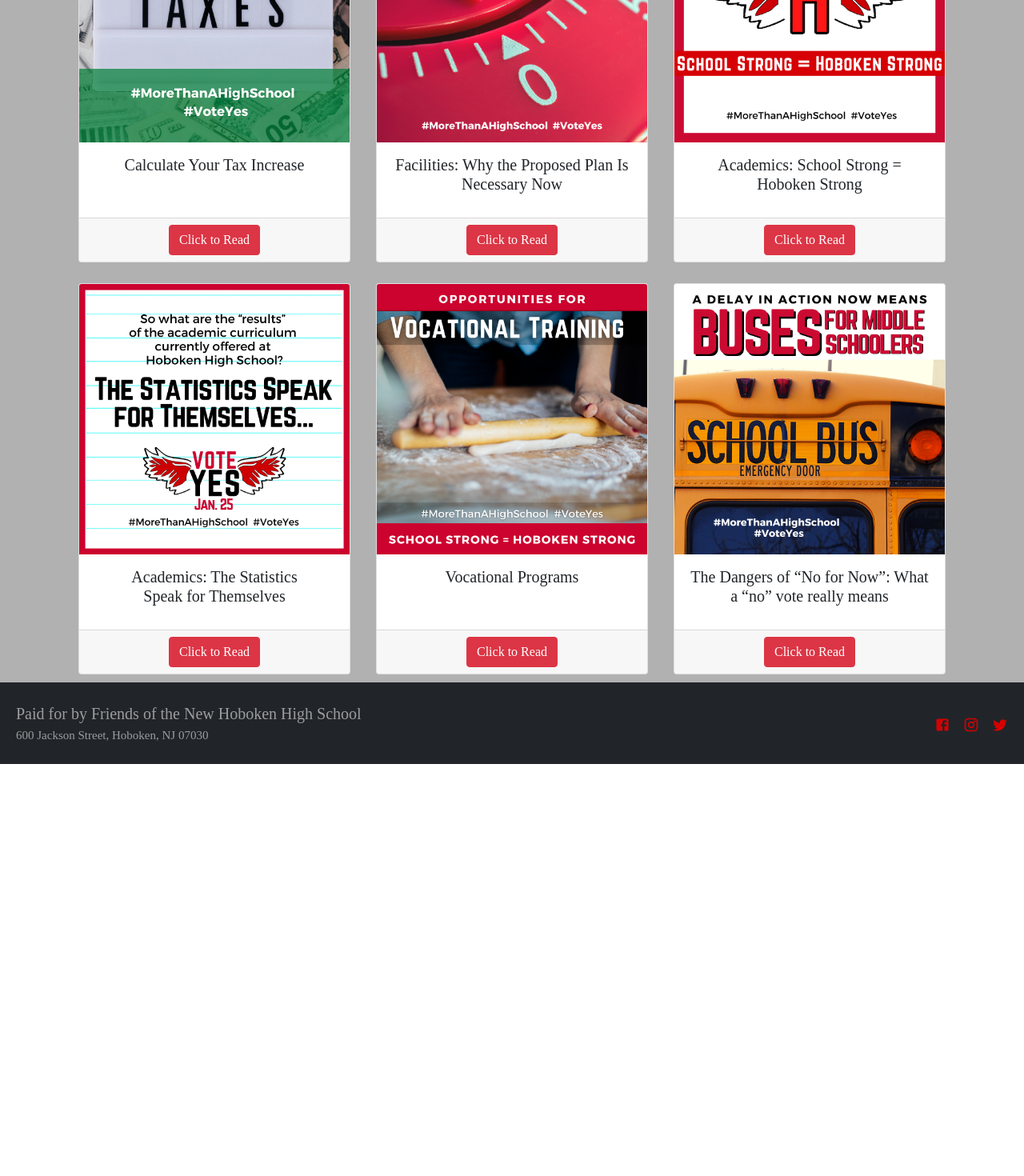
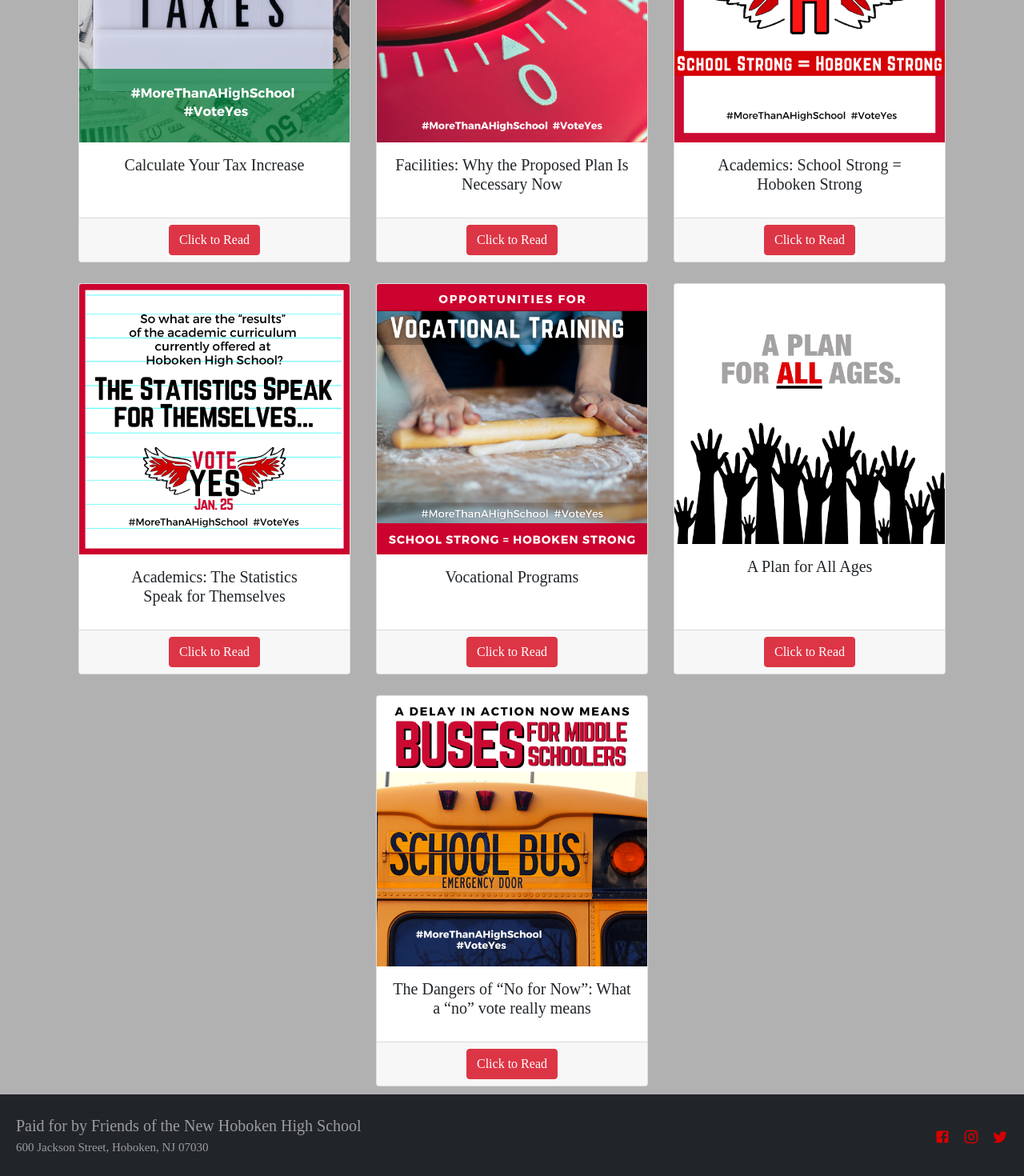
Before and after one commit to elenirotsides/morethanahighschool, a Next.js app: page /key-facts in a window 1280 px wide. Shown: the part 532-2002 px from the top of the page at 80% size. Before the commit the page ends 1487 px from the top, so only its background shows below. Built offline with nearby package versions, Linux system fonts and the light colour scheme; a web font is replaced by a local one.

Commit message:
whoops, didn't add the key-facts in my last commit

```diff
--- a/pages/key-facts.jsx
+++ b/pages/key-facts.jsx
@@ -28,6 +28,11 @@ const KeyFacts = () => {
             img: '/img/vocational.png',
             title: 'Vocational Programs',
             link: 'https://docs.google.com/document/d/11aeGKIMMNkVOGLXWUBKe1Tu3aRbX6kW_VBV7nKTGsvU/edit?usp=sharing',
+        },
+        {
+            img: '/img/plan.jpg',
+            title: 'A Plan for All Ages',
+            link: 'https://docs.google.com/document/d/1stPjy9fETKxh5q9MYvlCXm6EQDA6o4xx-DUW6VU1P2Q/edit?usp=sharing',
         },
         {
             img: '/img/Dangers.png',
```
